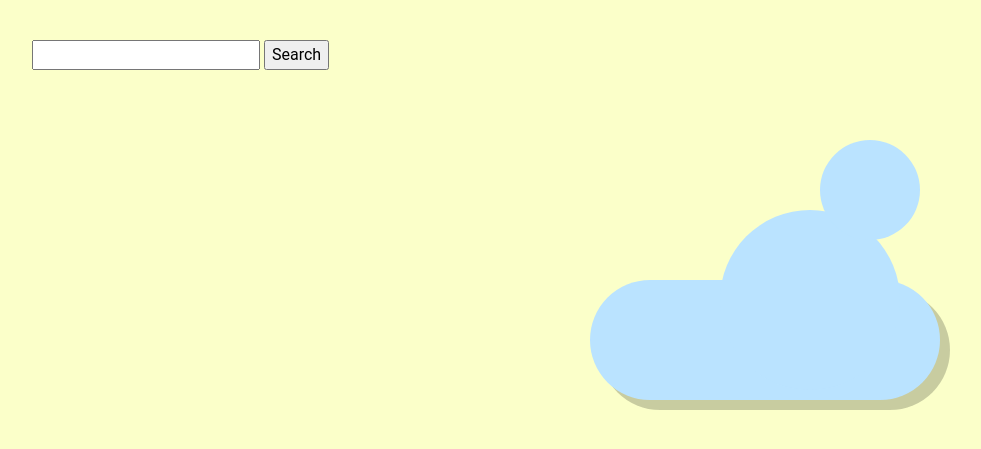
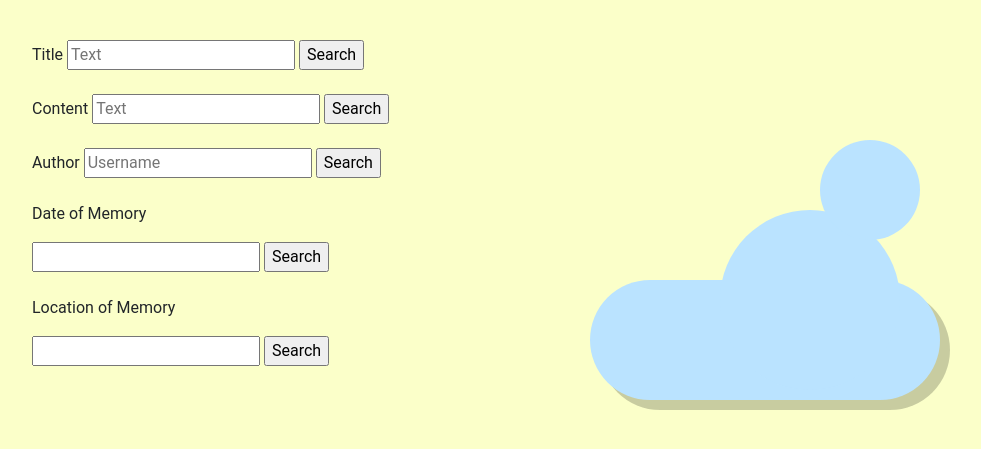
Before and after one commit to dbaslan/SWE573-DBA, a Django app: page /search in a window 1280 px wide. Shown: the part 120-569 px from the top of the page, without its empty margins (50-1031 px from the left). Run offline with Django 4.2, Linux system fonts and the light colour scheme; some libraries are stand-ins or nearby versions.

Commit message:
Update post_search.html
Add search fields for different criteria

```diff
--- a/MemoShare/blog/templates/blog/post_search.html
+++ b/MemoShare/blog/templates/blog/post_search.html
@@ -1,11 +1,46 @@
 {% extends 'blog/base.html' %}
 
 {% block content %}
+
+    <form action="/search" method="POST">
+        {% csrf_token %}
+        <label for="text1">Title</label>
+        <input type="text" name="title" id="text1" placeholder="Text">
+        <input type="submit" name="submit" value="Search">
+    </form>
+    <br>
+
+    <form action="/search" method="POST">
+        {% csrf_token %}
+        <label for="text2">Content</label>
+        <input type="text" name="text" id="text2" placeholder="Text">
+        <input type="submit" name="submit" value="Search">
+    </form>
+    <br>
+
+    <form action="/search" method="POST">
+        {% csrf_token %}
+        <label for="text3">Author</label>
+        <input type="text" name="author" id="text3" placeholder="Username">
+        <input type="submit" name="submit" value="Search">
+    </form>
+    <br>
+
+    <p>Date of Memory</p>
     <form action="/search" method="POST">
         {% csrf_token %}
         <input type="text" name="name">
         <input type="submit" name="submit" value="Search">
     </form>
+    <br>
+
+    <p>Location of Memory</p>
+    <form action="/search" method="POST">
+        {% csrf_token %}
+        <input type="text" name="name">
+        <input type="submit" name="submit" value="Search">
+    </form>
+    <br>
 
     {% for result in results %}
 
```
